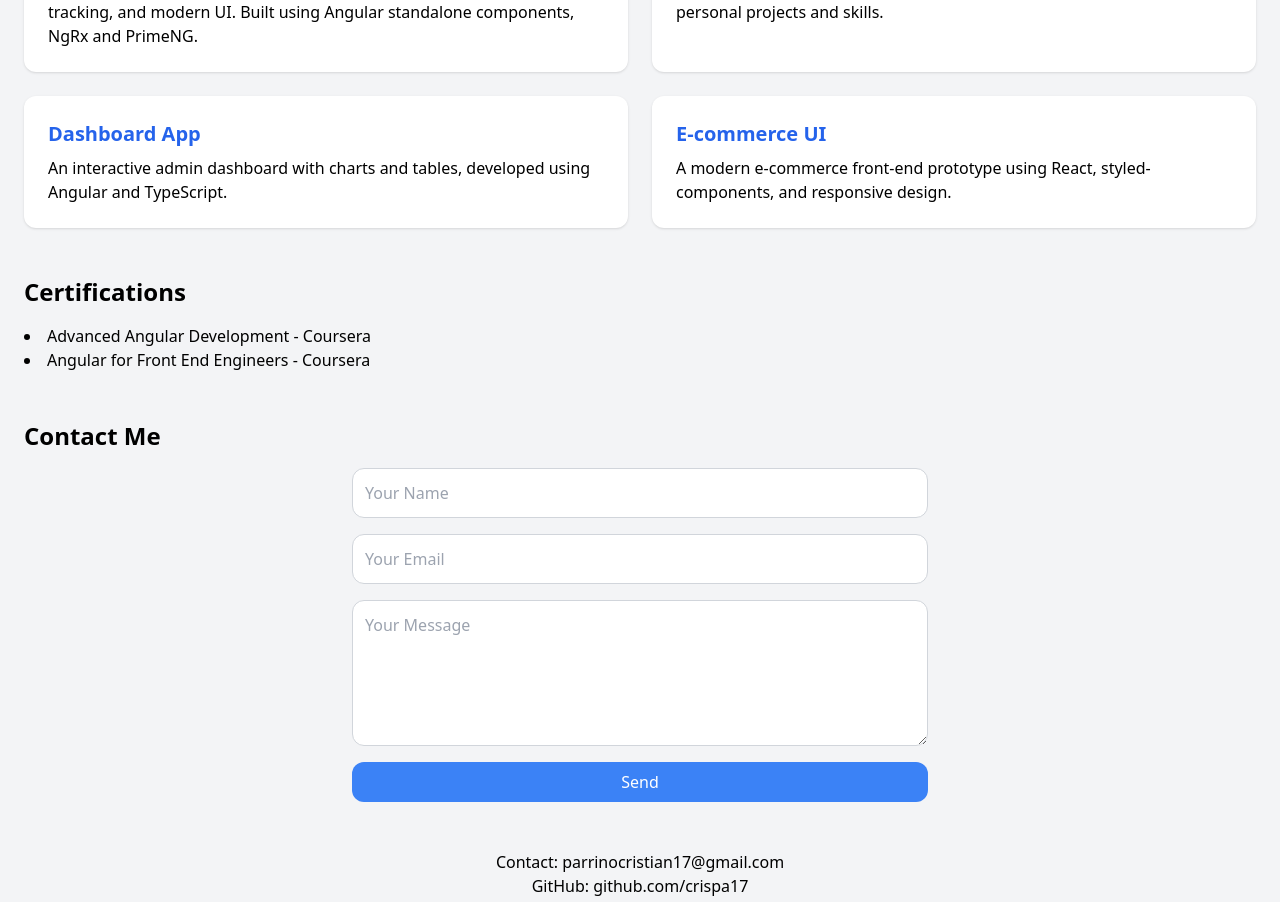
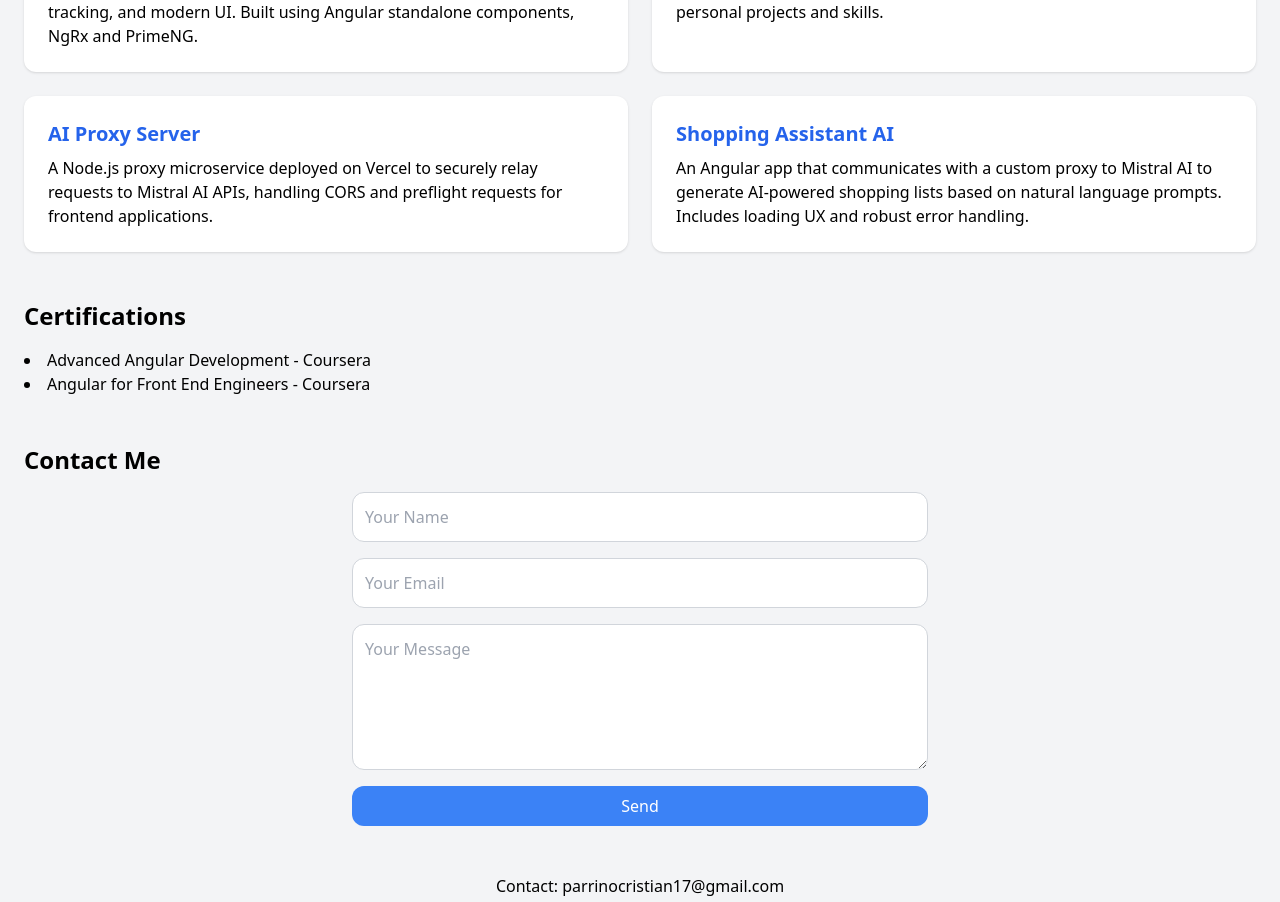
Before and after one commit to crispa17/Portfolio, a React (Vite) app: page / in a window 1280 px wide. Shown: the part 1100-2002 px from the top of the page. Built offline with nearby package versions, Linux system fonts and the light colour scheme.

Commit message:
update projects

```diff
--- a/src/App.tsx
+++ b/src/App.tsx
@@ -16,12 +16,14 @@ export default function Portfolio() {
     desc: "A responsive portfolio built with React and Tailwind CSS to showcase personal projects and skills.",
   },
   {
-      title: "Dashboard App",
-      desc: "An interactive admin dashboard with charts and tables, developed using Angular and TypeScript.",
+    title: "AI Proxy Server",
+    desc: "A Node.js proxy microservice deployed on Vercel to securely relay requests to Mistral AI APIs, handling CORS and preflight requests for frontend applications.",
+    link: "https://github.com/crispa17/proxy-server",
   },
   {
-      title: "E-commerce UI",
-      desc: "A modern e-commerce front-end prototype using React, styled-components, and responsive design.",
+    title: "Shopping Assistant AI",
+    desc: "An Angular app that communicates with a custom proxy to Mistral AI to generate AI-powered shopping lists based on natural language prompts. Includes loading UX and robust error handling.",
+    link: "https://shopping-assistant-three.vercel.app/shopping",
   },
 ];
 
```
Lines whose indentation alone changed are shown as unchanged.
